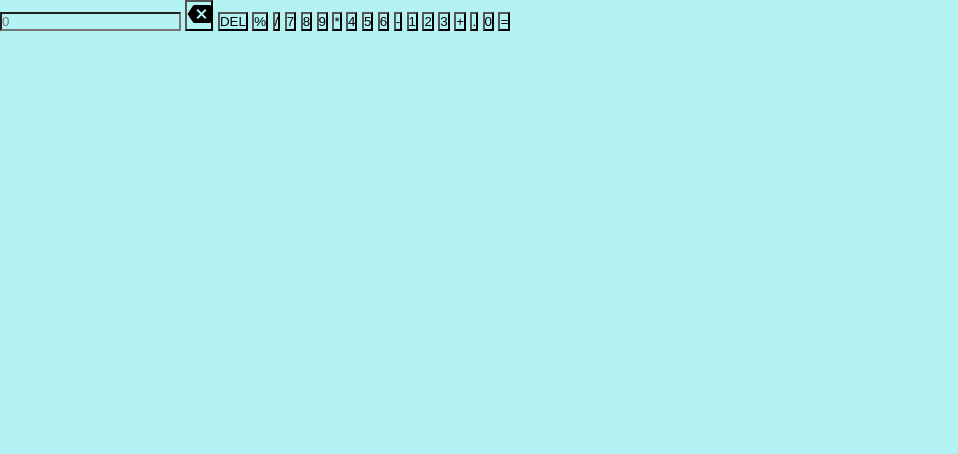
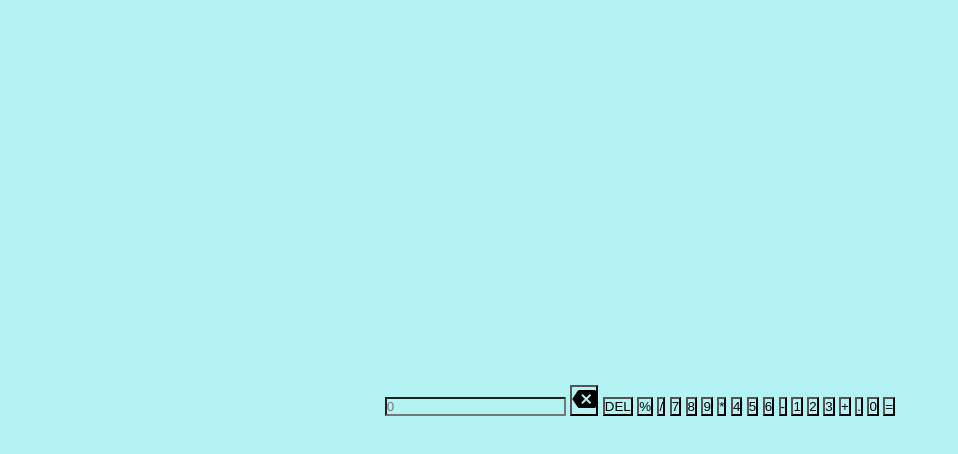
Before and after one commit to izudada/calculator_project, a plain HTML site: page index.html in a window 1280 px wide. Shown: the whole page, without its empty margins (0-958 px from the left). Drawn offline with Linux system fonts and the light colour scheme.

Commit message:
Style main element

```diff
--- a/main.css
+++ b/main.css
@@ -6,3 +6,10 @@
     font-family: sans-serif;
     outline: none;
 }
+
+.main{
+    height: 100vh;
+    display: flex;
+    justify-content: center;
+    align-items: center;
+}
```
